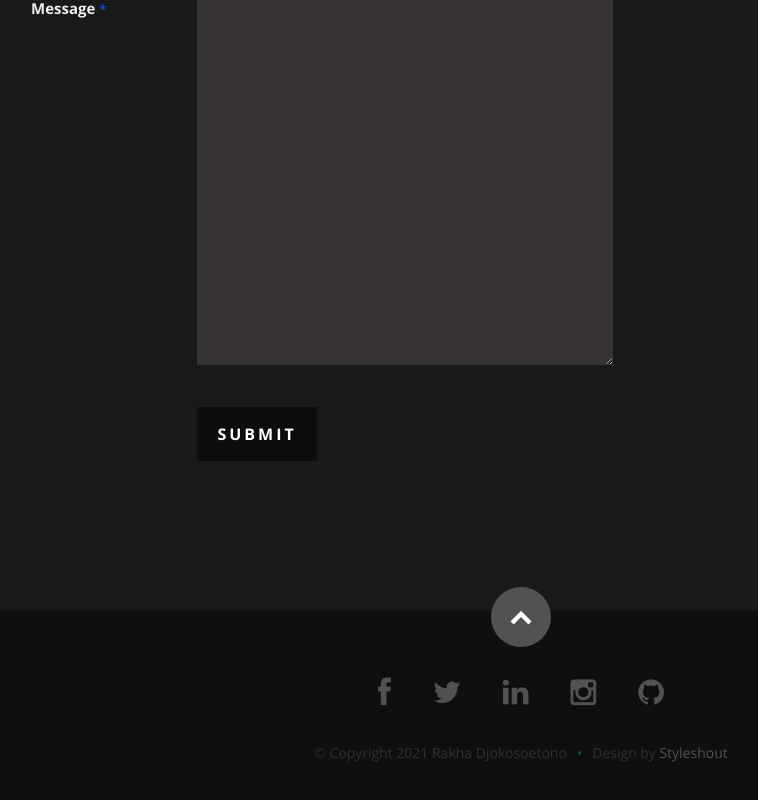
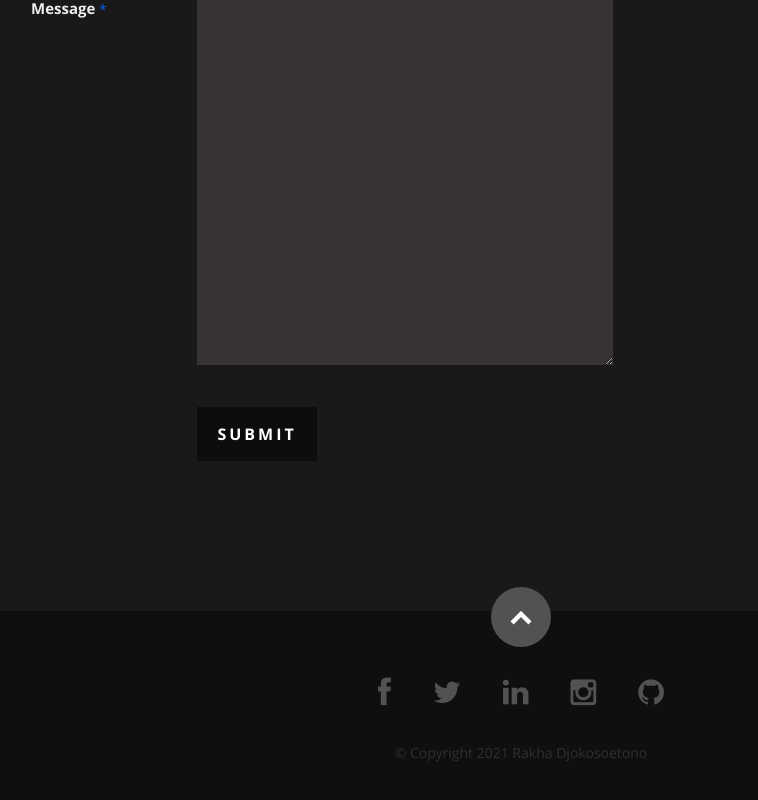
Before and after one commit to rakhadjo/rakhadjo.me, a React (Create React App) app: page / in a window 1280 px wide. Shown: the part 4741-5541 px from the top of the page, without its empty margins (119-877 px from the left). Built offline with nearby package versions, Linux system fonts and the light colour scheme.

Commit message:
remove footer copyright

```diff
--- a/src/Components/Footer.js
+++ b/src/Components/Footer.js
@@ -24,12 +24,6 @@
 
               <ul className="copyright">
                 <li>&copy; Copyright 2021 Rakha Djokosoetono</li>
-                <li>
-                  Design by{" "}
-                  <a title="Styleshout" href="http://www.styleshout.com/">
-                    Styleshout
-                  </a>
-                </li>
               </ul>
             </div>
           </Fade>
```
